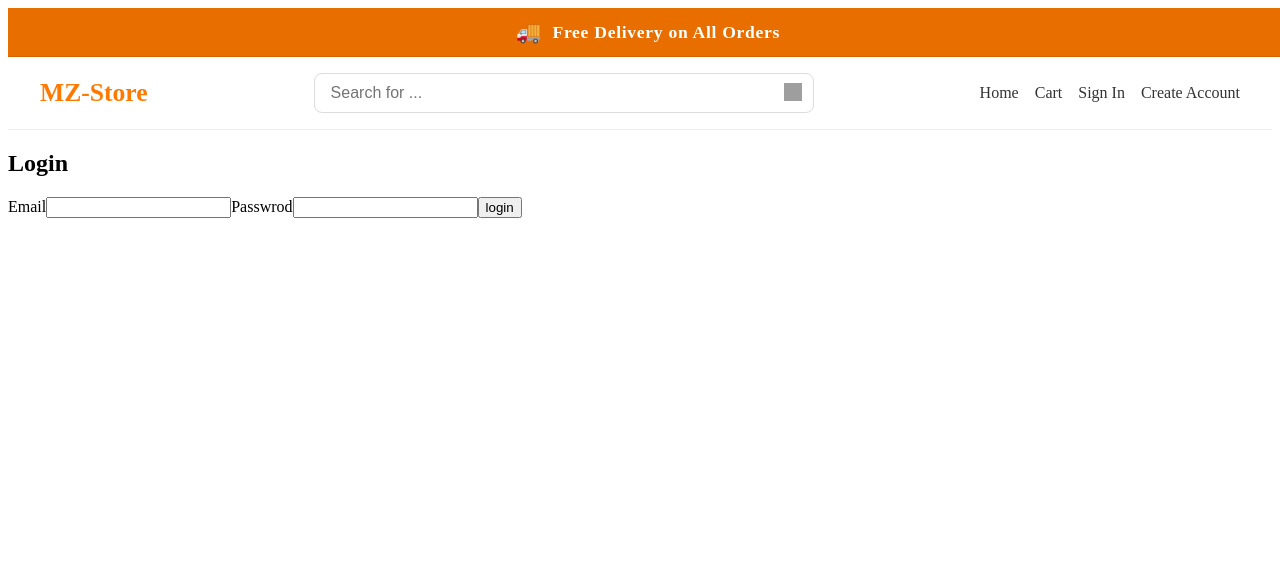
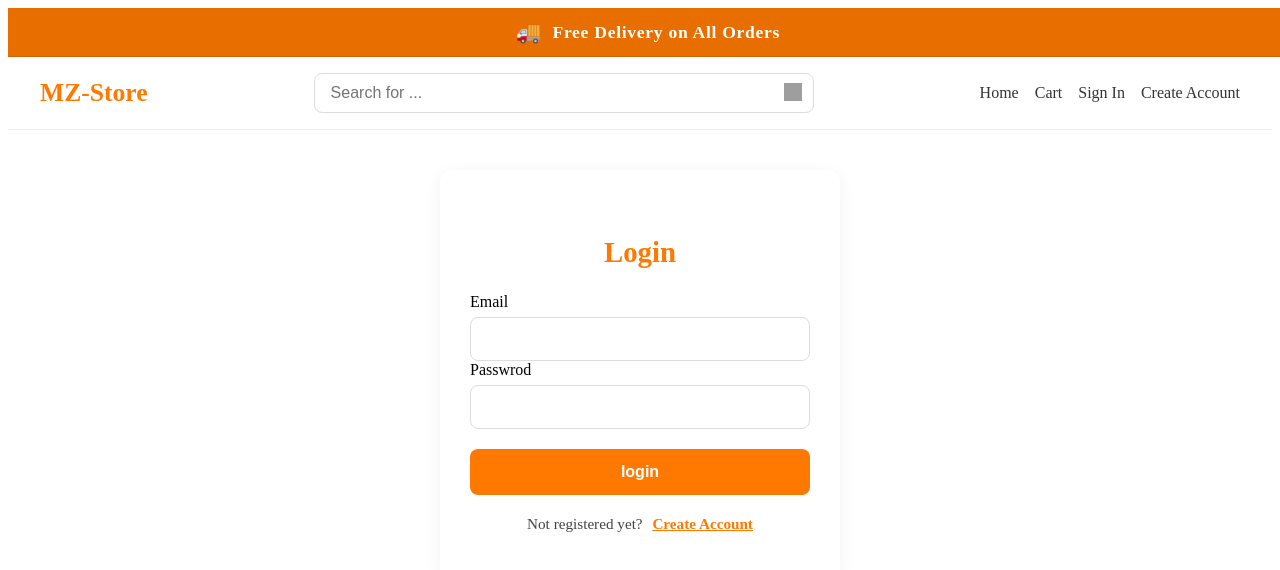
Before and after one commit to C14-MohmadZiad/MERAKI_Academy_Project_4, a React (Vite) app in the folder frontend/: page /login in a window 1280 px wide. Shown: the top 570 px of the page. Built offline with nearby package versions, Linux system fonts and the light colour scheme; grey boxes are pictures that could not be loaded.

Commit message:
Desing Login

```diff
--- a/frontend/src/pages/Login/index.jsx
+++ b/frontend/src/pages/Login/index.jsx
@@ -37,10 +37,10 @@ const Login = () => {
     }
   };
   return (
-    <div>
+    <div className="login-page">
       <h2>Login</h2>
-      {error && <p>{error}</p>}
-      <form onSubmit={handleSubmit}>
+      {error && <p className="error">{error}</p>}
+      <form className="login-form" onSubmit={handleSubmit}>
         <label>
           Email
           <input
@@ -65,6 +65,12 @@ const Login = () => {
           </button>
         </label>
       </form>
+      <p className="login-footer">
+        Not registered yet?{" "}
+        <span className="login-link" onClick={() => navigate("/register")}>
+          Create Account
+        </span>
+      </p>
     </div>
   );
 };
--- a/frontend/src/pages/Login/style.css
+++ b/frontend/src/pages/Login/style.css
@@ -0,0 +1,81 @@
+.login-page {
+  max-width: 400px;
+  margin: 40px auto;
+  padding: 32px 24px;
+  background-color: #fff;
+  border-radius: 12px;
+  box-shadow: 0 4px 16px rgba(0, 0, 0, 0.06);
+  box-sizing: border-box;
+}
+
+.login-page h2 {
+  text-align: center;
+  color: #ff7900;
+  margin-bottom: 24px;
+  font-size: 1.8rem;
+  padding-top: 10px;
+}
+
+/* ✅ أضف هذا لتحديد الـ form نفسه */
+.login-page form {
+  padding-inline: 6px; /* يعطي space يمنع الالتصاق */
+}
+
+/* مدخلات */
+.login-page input {
+  width: 100%;
+  padding: 12px 14px;
+  margin-top: 6px;
+  border: 1px solid #ddd;
+  border-radius: 8px;
+  font-size: 1rem;
+  transition: border 0.3s ease;
+  box-sizing: border-box;
+}
+
+/* زر */
+.login-page button {
+  width: 100%;
+  padding: 14px;
+  background-color: #ff7900;
+  color: white;
+  font-weight: 600;
+  border: none;
+  border-radius: 8px;
+  font-size: 1rem;
+  margin-top: 20px;
+  cursor: pointer;
+  transition: background 0.3s ease;
+}
+
+.login-page button:hover {
+  background-color: #e86e00;
+}
+
+.error {
+  color: #e74c3c;
+  background: #ffe9e9;
+  padding: 10px 14px;
+  margin: 0 0 20px 0;
+  border-left: 4px solid #e74c3c;
+  border-radius: 4px;
+  font-size: 0.95rem;
+}
+.login-footer {
+  text-align: center;
+  margin-top: 20px;
+  font-size: 0.95rem;
+  color: #444;
+}
+
+.login-link {
+  color: #ff7900;
+  font-weight: 600;
+  cursor: pointer;
+  margin-left: 6px;
+  text-decoration: underline;
+}
+
+.login-link:hover {
+  color: #e86e00;
+}
```
